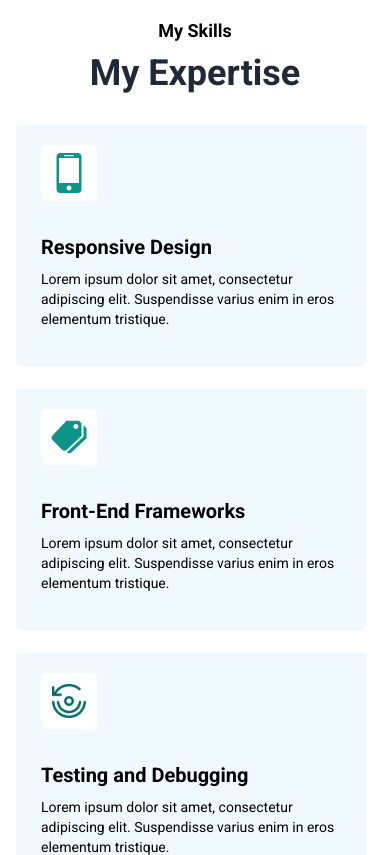
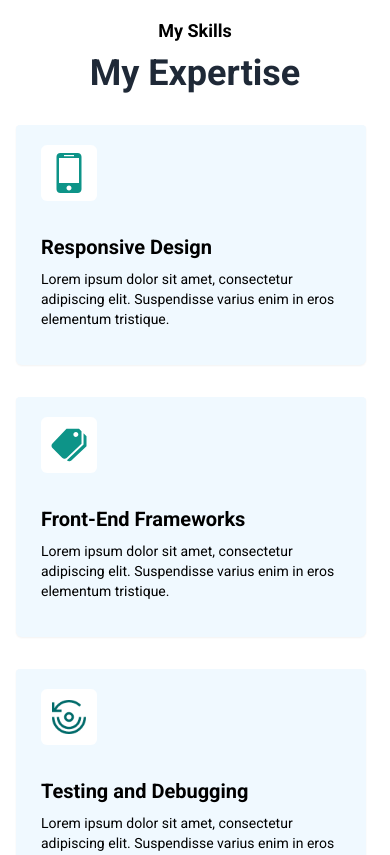
Before and after one commit to gharneeyart/Portfolio, a React (Vite) app: page / in a window 390 px wide. Shown: the part 780-1635 px from the top of the page. Built offline with nearby package versions, Linux system fonts and the light colour scheme.

Commit message:
please work

```diff
--- a/src/components/SkillCard.jsx
+++ b/src/components/SkillCard.jsx
@@ -3,7 +3,7 @@
 
 const SkillCard = () => {
   return (
-    <div className='grid grid-cols-1 md:grid-cols-2 lg:grid-cols-4 gap-6 w-full max-w-6xl'>
+    <div className='grid grid-cols-1 md:grid-cols-2 lg:grid-cols-4 gap-8 md:gap-6 w-full max-w-6xl'>
         {skills.map((skill) => (
             <div className='w-[350px] md:w-[340px] lg:w-[270px] flex justify-center items-center bg-sky-50 h-60 rounded shadow-sm  hover:border-b-4 rounded-b-md border-purple-700 ' key={skill.id}>
             <div className="w-[300px] md:w-[290px] lg:w-[220px]  h-5/6 flex flex-col justify-between">
```
